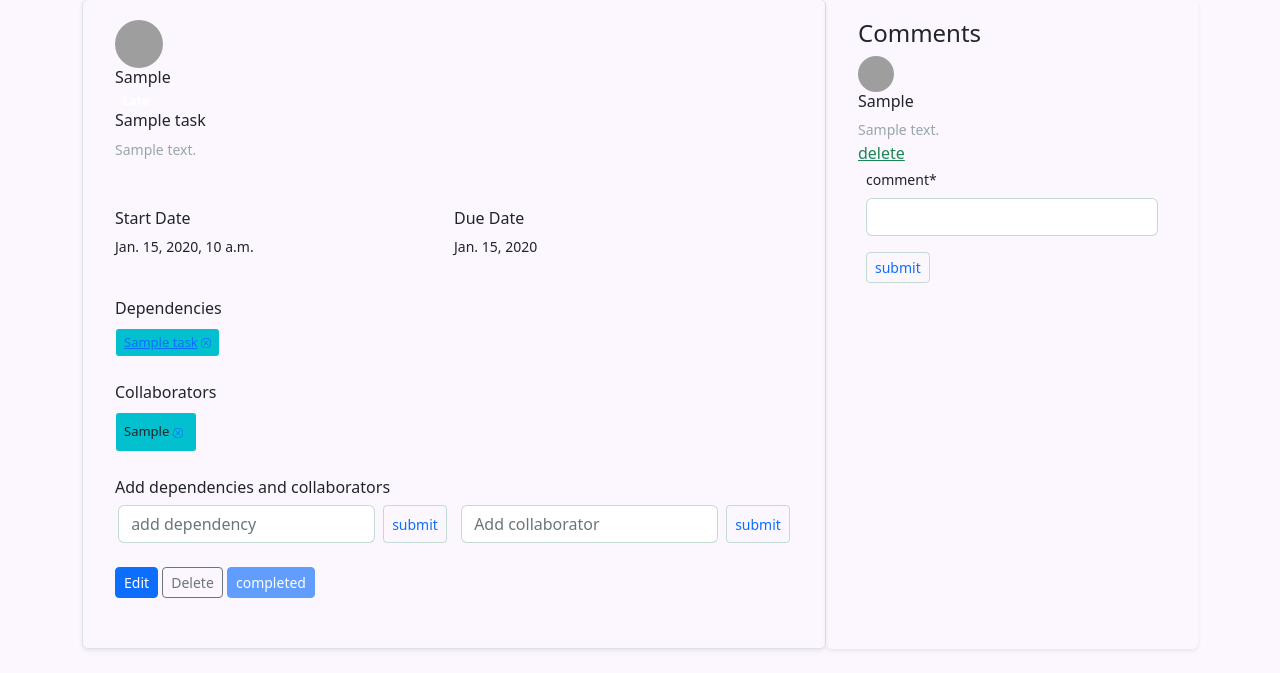
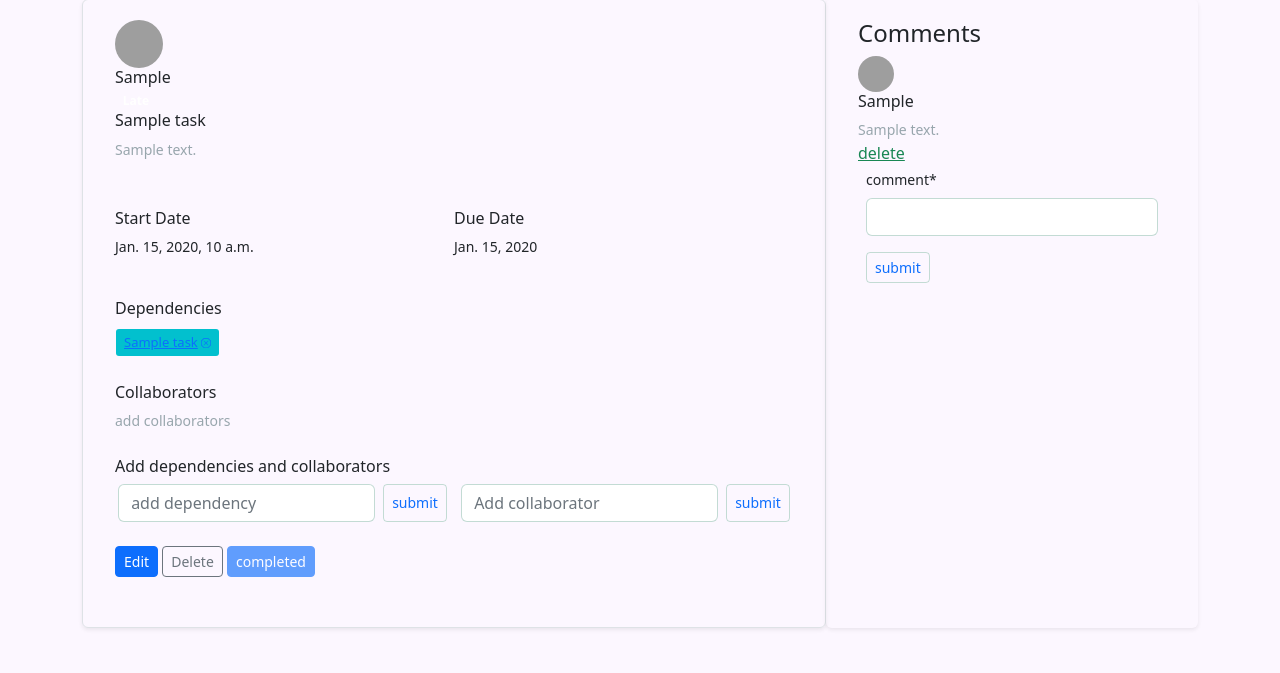
Before and after one commit to Goz1e/tarsk, a Django app: a page that uses backend/task/templates/task/detail.html in a window 1280 px wide. Shown: the part 101-774 px from the top of the page. Run offline with Django 4.2, Linux system fonts and the light colour scheme; a user stored in the database is signed in; tables that the repository leaves empty hold one stand-in row (values such as "Sample post"); some libraries are stand-ins or nearby versions; grey boxes are pictures that could not be loaded.

Commit message:
moved collaborators to m2m in task

```diff
--- a/backend/native_auth/models.py
+++ b/backend/native_auth/models.py
@@ -4,9 +4,6 @@ from phonenumber_field.modelfields import PhoneNumberField
 from django.contrib.auth.models import (
     BaseUserManager, AbstractBaseUser
 )
-
-
-
 
 class MyUserManager(BaseUserManager):
 
@@ -38,7 +35,6 @@ class MyUserManager(BaseUserManager):
         user.is_admin = True
         user.save(using=self._db)
         return user
-
 
 class MyUser(AbstractBaseUser):
     email = models.EmailField(
--- a/backend/task/models.py
+++ b/backend/task/models.py
@@ -25,6 +25,7 @@ class Task(models.Model):
     completed = models.BooleanField(default=False,blank=True)
     deadline = models.DateField(blank=False,null=True)
     edited = models.BooleanField(default=False,blank=True)
+    collaborators = models.ManyToManyField(MyUser,related_name='collabs',related_query_name='collabs')
 
     class Meta:
         ordering = ('deadline','time_stamp','completed')
@@ -42,6 +43,9 @@ class Task(models.Model):
 
     def get_absolute_url(self):
         return reverse('task:detail', kwargs={'slug' : self.slug})
+
+    def add_comment_url(self):
+        return reverse('task:add_comment', kwargs={'slug' : self.slug})
 
 class Dependencies(models.Model):
     main_task = models.OneToOneField(Task,on_delete=models.CASCADE,blank=True,null=True,related_name='my_dependencies')
--- a/backend/task/views.py
+++ b/backend/task/views.py
@@ -10,12 +10,15 @@ from django.contrib import messages
 @login_required(login_url='native_auth:landing_page')
 def dashboard(request):
     user = request.user
+    user_tasks = Task.objects.user_tasks(user=user)
     active_tasks = Task.objects.active_tasks(user) or None
     completed_tasks = Task.objects.completed_tasks(user) or None
-    collaborations = Collaborations.objects.filter(users=user)
+    user_collabs = user.collabs.all()
+    collaborations = (active_tasks|user_collabs).distinct().exclude(user=user)
+    print(collaborations)
     template_name = 'task/dashboard.html'
     context = {'title':'dashboard','active_tasks':active_tasks,
-    'completed_tasks':completed_tasks,'user_collabs':collaborations,'dashboard':'true'}
+    'completed_tasks':completed_tasks,'collaborations':collaborations,'dashboard':'true'}
     return render(request,template_name,context)
 
 
@@ -50,7 +53,7 @@ def detail(request,slug):
 
     qs = MyUser.objects.all()
 
-    task_collabs = task.collabs.users.all()
+    task_collabs = task.collaborators.all().exclude(pk=task.user.pk)
     dep_qs = Task.objects.filter(slug=task.slug)
     task_dep = task.my_dependencies.dependent_on.all()
 
@@ -126,25 +129,25 @@ def update_collab(request,slug):
 
     if request.POST:
         task = get_object_or_404(Task,slug=slug)
-        collab = task.collabs
+        collab = task.collaborators
         if 'collab_add_form' in request.POST:
             collab_add = request.POST.get('collab_add_form')
             try:
                 profile = get_object_or_404(Profile,first_name = collab_add)
                 user = profile.user
-                if user in collab.users.all():
-                    messages.success(request, f"'{user.profile.first_name}' already exists")
+                if user in collab.all():
+                    messages.warning(request, f" adding '{user.profile.first_name}' failed ")
                 else:
-                    collab.users.add(user)
+                    collab.add(user)
                     messages.success(request, f"'{user.profile.first_name}' added successfully")
 
             except:
                 messages.info(request, f"'{collab_add}' does not match an existing users")
 
-        else:
-            collab_form = CollabForm(request.POST,instance=collab)
-            if collab_form.is_valid():
-                collab_form.save()
+        # else:
+        #     collab_form = CollabForm(request.POST,instance=collab)
+        #     if collab_form.is_valid():
+        #         collab_form.save()
 
         return redirect('task:detail',slug=slug)
 
@@ -212,7 +215,7 @@ def delete_comment(request,id):
 def remove_collab(request,slug,user_id,dashboard='true'or None):
     user = get_object_or_404(MyUser,id=user_id)
     task = get_object_or_404(Task,slug=slug)
-    task.collabs.users.remove(user)
+    task.collaborators.remove(user)
     if dashboard == 'true':
         return redirect('task:dashboard')
     return redirect('task:detail',slug=slug)
```
Also changed, not shown: backend/task/templates/task/dashboard.html (+2 -8 lines), backend/task/migrations/0004_task_collaborators_alter_dependencies_dependent_on.py (added).
